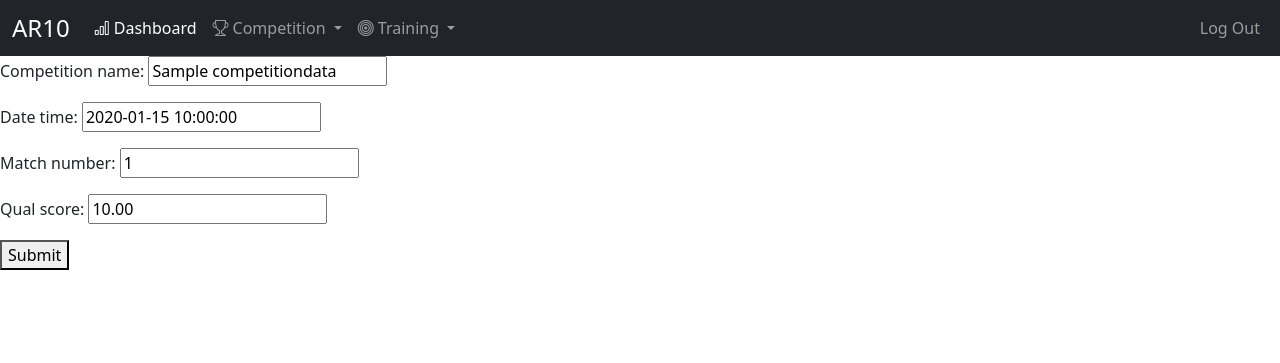
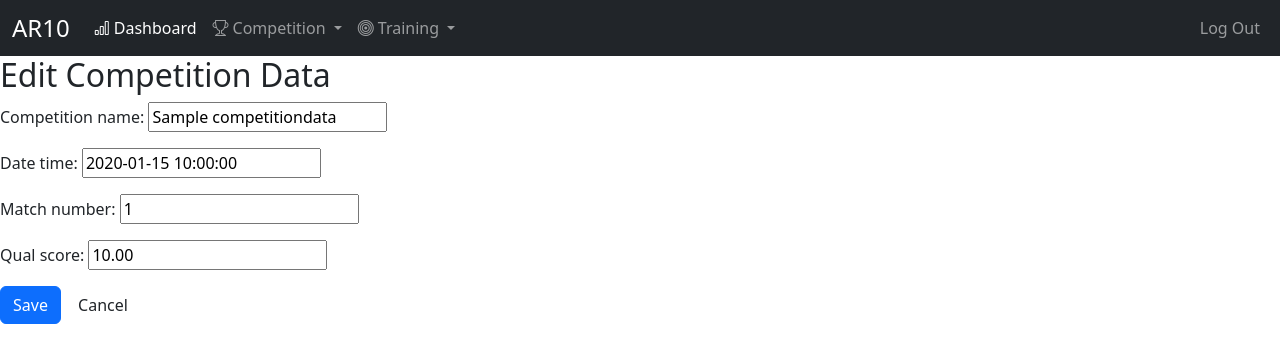
Before and after one commit to michaelwknott/ar10-tracker, a Django app: page /competition/1/edit/ in a window 1280 px wide. Shown: the top 363 px of the page. Run offline with Django 4.2, Linux system fonts and the light colour scheme; a user stored in the database is signed in; tables that the repository leaves empty hold one stand-in row (values such as "Sample post").

Commit message:
Link competition forms

```diff
--- a/record/views.py
+++ b/record/views.py
@@ -176,7 +176,14 @@ def competition_data_edit(request, pk):
 @login_required
 def competition_data_delete(request, pk):
     competition_data = get_object_or_404(CompetitionData, pk=pk, user=request.user)
-    competition_data.delete()
-    messages.success(request, "Deleted competition data")
 
-    return HttpResponse(status=200)
+    if request.method == "POST":
+        competition_data.delete()
+        messages.success(request, "Deleted competition data")
+        return redirect("record:competition_data_list")
+
+    render(
+        request,
+        "competition/competition_data_confirm_delete.html",
+        {"competition_data": competition_data},
+    )
--- a/templates/base.html
+++ b/templates/base.html
@@ -28,7 +28,7 @@
           </button>
           <div class="collapse navbar-collapse" id="navbarCollapse">
             <div class="navbar-nav">
-              <a href="#" class="nav-item nav-link active">
+              <a href="{% url 'record:dashboard' %}" class="nav-item nav-link active">
                 <i class="bi-bar-chart me-1"></i>Dashboard
               </a>
               <div class="nav-item dropdown">
@@ -36,8 +36,8 @@
                   <i class="bi-trophy me-1"></i>Competition
                 </a>
                 <div class="dropdown-menu">
-                  <a href="#" class="dropdown-item">Add Competition Data</a>
-                  <a href="#" class="dropdown-item">Edit Competition Data</a>
+                  <a href="{% url 'record:competition_data_new' %}" class="dropdown-item">Add Competition Data</a>
+                  <a href="{% url 'record:competition_data_list' %}" class="dropdown-item">View Competition Data</a>
                   </div>
               </div>
               <div class="nav-item dropdown">
--- a/templates/competition/competition.html
+++ b/templates/competition/competition.html
@@ -8,6 +8,7 @@
 <form action="{% url 'record:competition_data_new' %}" method="post">
     {% csrf_token %}
     {{ form.as_p }}
-    <input type="submit" value="save">
+    <input class="btn btn-primary" type="submit" value="Save">
+    <a type="button" class="btn" href="{% url 'record:competition_data_list' %}">Go back</a>
 </form>
 {% endblock content %}
--- a/templates/competition/competition_data_delete.html
+++ b/templates/competition/competition_data_delete.html
@@ -3,11 +3,11 @@
 
 {% block content %}
 <div>
+    <h2>Are you sure you want to delete this item?</h2>
 <form method="POST">
     {% csrf_token %}
-    Are you want to delete this item ?
+    <input class="btn btn-danger" type="submit" value="Delete">
+    <a type="button" class="btn" href="{% url 'record:competition_data_list' %}">Go back</a>
 </form>
-<button class="#" type="submit">Delete</button>
-<button class="#" type="submit">Cancel</button>
 </div>
 {% endblock %}
--- a/templates/competition/competition_data_edit.html
+++ b/templates/competition/competition_data_edit.html
@@ -4,14 +4,12 @@
 {% block title %}Edit Competition Data{% endblock title %}
 
 {% block content %}
-<form action="{% url 'record:competition_data_edit' pk=competition_data.pk %}" method="post">
+<div>
+    <h2>Edit Competition Data</h2>
+<form  method="post">
     {% csrf_token %}
     {{ form.as_p }}
+    <input class="btn btn-primary" type="submit" value="Save">
+    <a type="button" class="btn" href="{% url 'record:competition_data_list' %}">Cancel</a>
 </form>
-<button
-class="#"
-type="submit">
-Submit
-</button>
-{% endblock content %}
-Footer
+{% endblock %}
--- a/templates/competition/competition_data_list.html
+++ b/templates/competition/competition_data_list.html
@@ -19,13 +19,13 @@
         <tbody id="competition_data" hx-confirm="Are you sure you want to delete?" hx-target="closest tr" hx-swap="outerHTML swap:1s">
             {% for data in competition_data %}
             <tr>
-                <td>{{ data.competition }}</td>
+                <td>{{ data.competition_name }}</td>
                 <td>{{ data.date_time }}</td>
                 <td>{{ data.match_number }}</td>
                 <td>{{ data.qual_score }}</td>
                 {% if data.user == request.user %}
                 <td><a class="#" href="{% url 'record:competition_data_edit' pk=data.pk %}" role="button">Edit</a></td>
-                <td><a class="#" hx-delete="{% url 'record:competition_data_delete' pk=data.pk %}" role="button">Delete</a></td>
+                <td><a class="#" href="{% url 'record:competition_data_delete' pk=data.pk %}" role="button">Delete</a></td>
                 {% endif %}
             </tr>
             {% endfor %}
```
